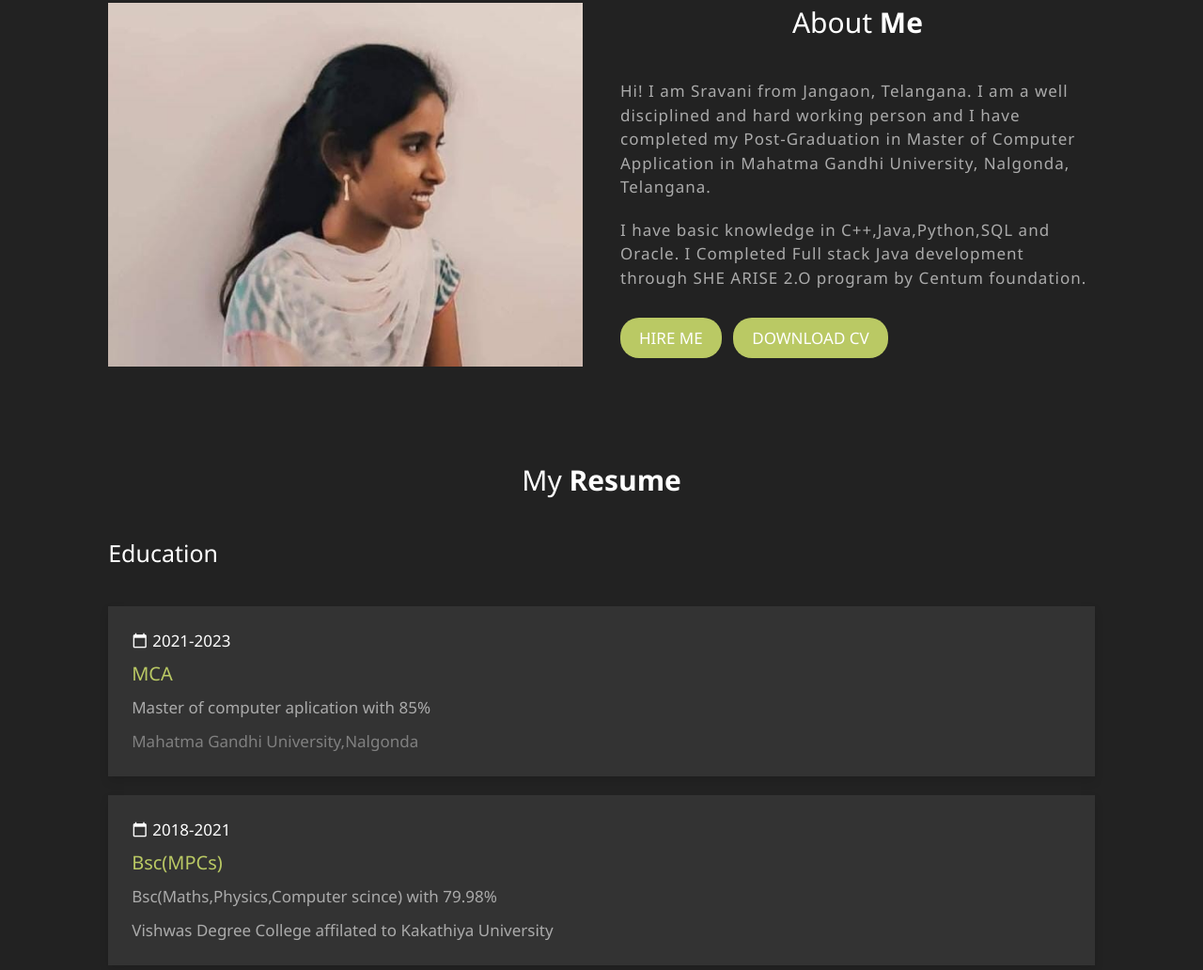
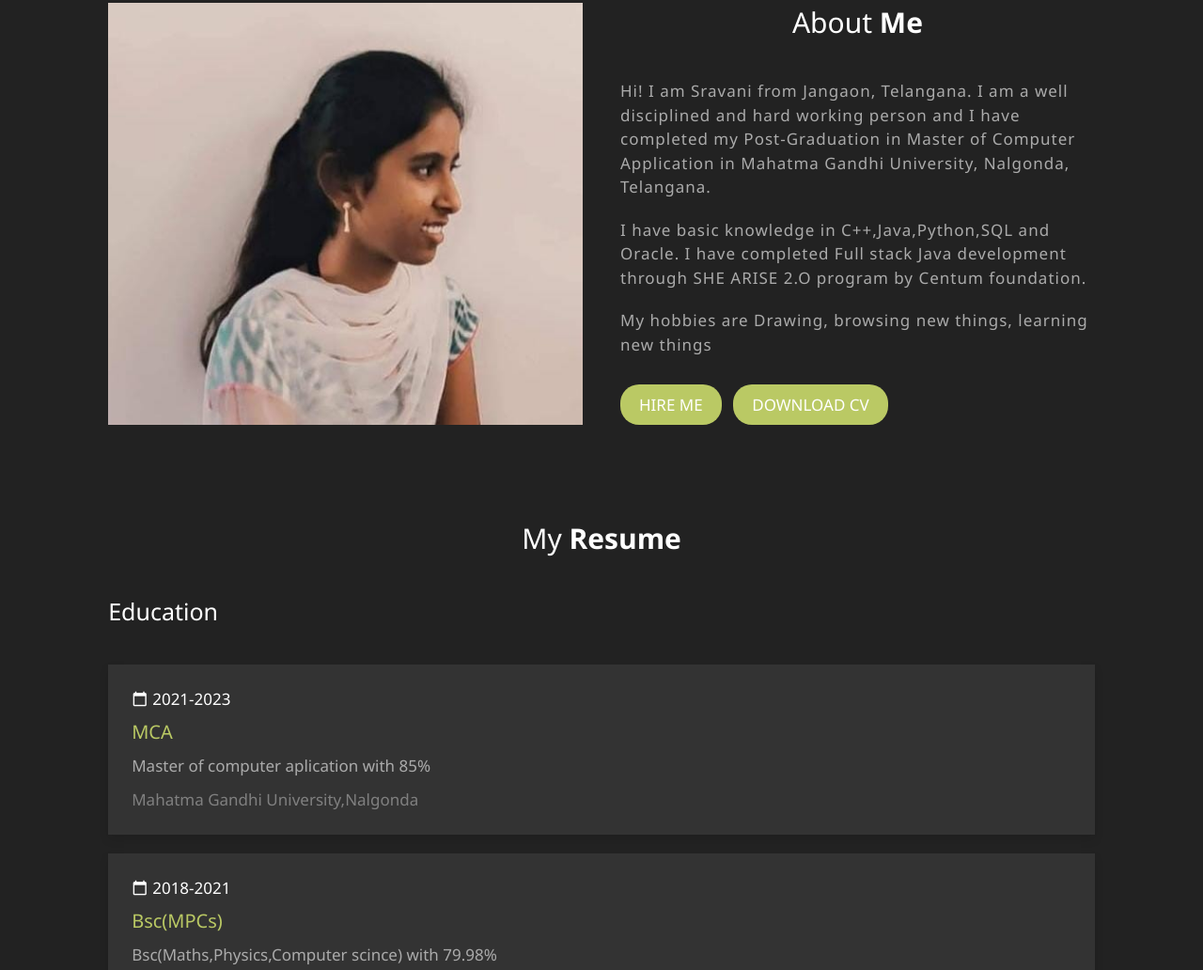
Before and after one commit to sravanieddu/portfolioapp, a plain HTML site: page portfolioapp/index.html in a window 1280 px wide. Shown: the part 847-1879 px from the top of the page at 94% size. Drawn offline with nearby package versions, Linux system fonts and the light colour scheme; files whose address does not match are found by name.

Commit message:
first commit

```diff
--- a/portfolioapp/index.html
+++ b/portfolioapp/index.html
@@ -48,7 +48,10 @@
           Hi! I am Sravani from Jangaon, Telangana. I am a well disciplined and hard working person and I have completed my Post-Graduation in Master of Computer Application in Mahatma Gandhi University, Nalgonda, Telangana.
         </p>
         <p>
-          I have basic knowledge in C++,Java,Python,SQL and Oracle. I Completed  Full stack Java development through SHE ARISE 2.O program by Centum foundation.
+          I have basic knowledge in C++,Java,Python,SQL and Oracle. I have completed  Full stack Java development through SHE ARISE 2.O program by Centum foundation.
+        </p>
+        <p>
+        My hobbies are Drawing, browsing new things, learning new things
         </p>
         <a href="#" class="btn">hire me</a>
         <a href="#" class="btn">download cv</a>
```
